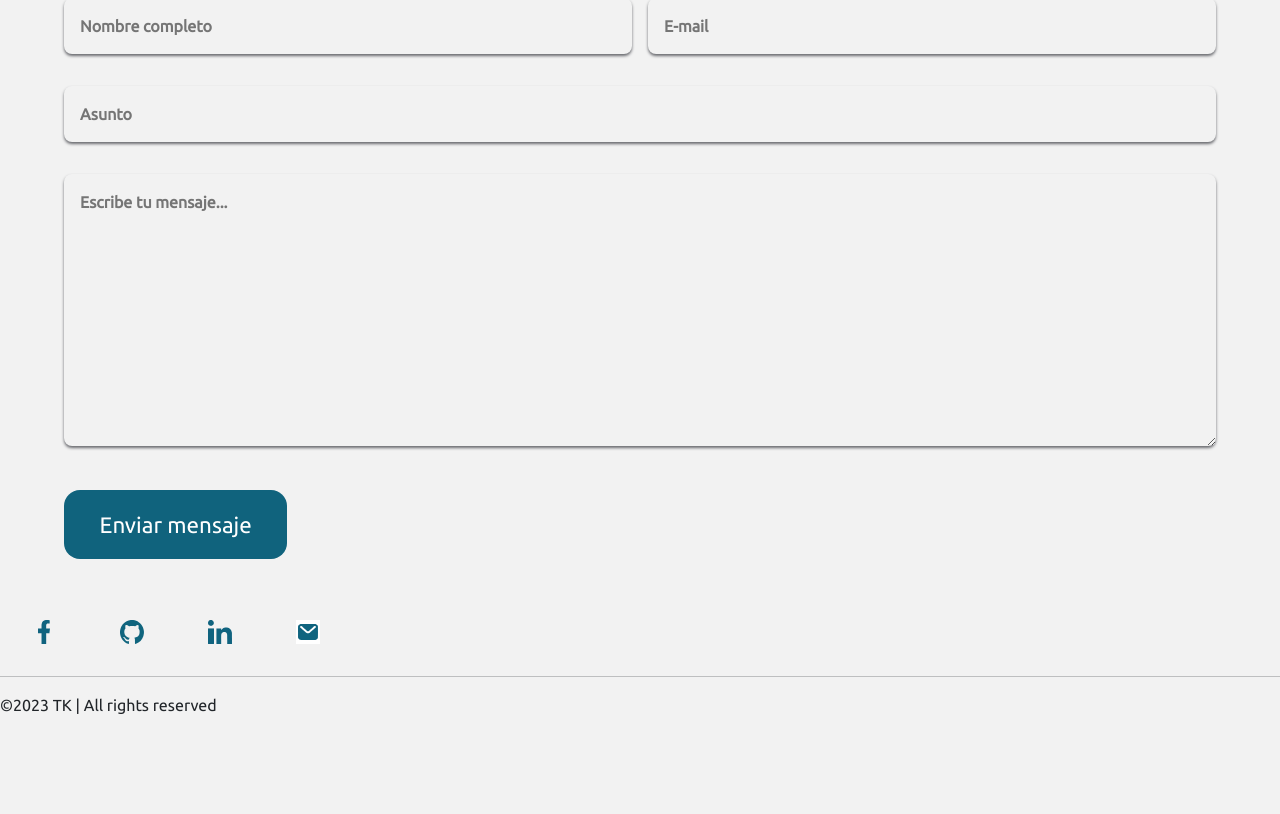
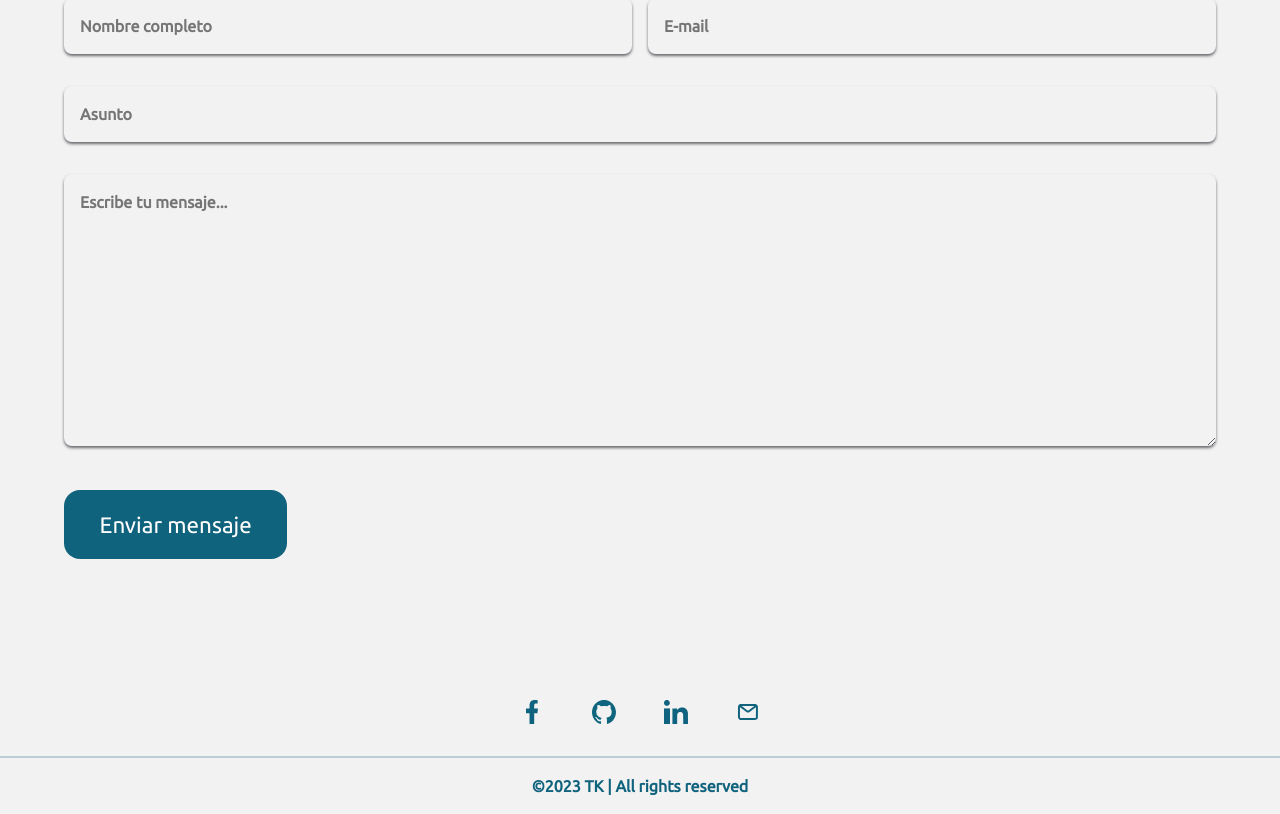
Before and after one commit to valentinpate/portfolio-react, a React (Create React App) app: page / in a window 1280 px wide. Shown: the part 2430-3244 px from the top of the page. Before the commit the page ends 3163 px from the top, so only its background shows below. Built offline with nearby package versions, Linux system fonts and the light colour scheme.

Commit message:
primeras pruebas modo oscuro

```diff
--- a/public/index.html
+++ b/public/index.html
@@ -12,6 +12,7 @@
     <link rel="apple-touch-icon" href="%PUBLIC_URL%/logo192.png" />
     <link rel="manifest" href="%PUBLIC_URL%/manifest.json" />
     <link href="https://cdn.jsdelivr.net/npm/bootstrap@5.3.0/dist/css/bootstrap.min.css" rel="stylesheet" integrity="sha384-9ndCyUaIbzAi2FUVXJi0CjmCapSmO7SnpJef0486qhLnuZ2cdeRhO02iuK6FUUVM" crossorigin="anonymous">
+    <!-- <link rel="stylesheet" href="https://cdn.jsdelivr.net/npm/bootstrap-icons@1.10.5/font/bootstrap-icons.css"> -->
     <title>PATE - Portfolio React</title>
   </head>
   <body>
--- a/src/App.jsx
+++ b/src/App.jsx
@@ -1,3 +1,4 @@
+import React, { useState } from "react";
 import './App.css';
 import {Header, LightButton, Intro, AboutMe, ProgrammingLanguagesImg, Experience, Projects, Contact, Footer} from "./components"
 
--- a/src/components/Footer/Footer.css
+++ b/src/components/Footer/Footer.css
@@ -1,6 +1,27 @@
 .FooterContainer img{
     width:1.5em;
-    margin: 1em 2em;
+    margin: 1em 1.5em;
+}
+
+.FooterContainer hr{
+    border:1px solid #10637D;
+}
+
+.FooterContainer p{
+    font-weight:900;
+    text-align:center;
+    color:#10637D;
+}
+
+
+.FooterContainer{
+    margin-top:5em;
+}
+
+.FooterLight, .FooterDark{
+    display:flex;
+    flex-direction:column;
+    align-items:center;
 }
 
 .FooterDark{
--- a/src/components/Header/Header.css
+++ b/src/components/Header/Header.css
@@ -37,6 +37,5 @@ header img:hover{
 }
 
 .DarkHeader{
-    display:none;
     background-color:#1c2025;
 }
--- a/src/components/Header/Header.jsx
+++ b/src/components/Header/Header.jsx
@@ -1,19 +1,27 @@
+import React, { useState } from "react";
 import "./Header.css"
+import { LightButton } from "../LightButton/LightButton";
 import {Logo} from "../Logo/Logo"
 import {LogoDark} from "../Logo/LogoDark"
 import {Navbar} from "../Navbar/Navbar"
 
 function Header(){
+    const [modoOscuro, setModoOscuro] = useState(false)
+
+    function oscuro(){
+        setModoOscuro(!modoOscuro)
+    }
+
     return(
         <>
-        <header className="LightHeader">
+        {modoOscuro===false &&<header className="LightHeader">
             <Logo />
             <Navbar />
-        </header>
-        <header className="DarkHeader">
+        </header>}
+        {modoOscuro===true &&<header className="DarkHeader">
             <LogoDark />
             <Navbar />
-        </header>
+        </header>}
         </>
     )
 }
--- a/src/components/LightButton/LightButton.css
+++ b/src/components/LightButton/LightButton.css
@@ -1,11 +1,6 @@
 .Light-Mode label{
     font-weight:900;
     color:#10637D;
-}
-
-.Dark-Mode label{
-    font-weight:900;
-    color:#10F0FC;
 }
 
 .CheckboxContainer{
@@ -20,5 +15,7 @@
 }
 
 .Dark-Mode{
-    display:none;
+    background-color:#1C2025;
+    font-weight:900;
+    color:#10F0FC;
 }
--- a/src/components/LightButton/LightButton.jsx
+++ b/src/components/LightButton/LightButton.jsx
@@ -1,15 +1,20 @@
+import React, { useState } from "react";
 import "./LightButton.css"
 
 function LightButton(){
+
+    const [modoOscuro, setModoOscuro] = useState(false)
+
+    function oscuro(){
+        setModoOscuro(!modoOscuro)
+    }
+
     return(
         <div className="CheckboxContainer" id="ButtonContainer">
             <div className="form-check form-switch Light-Mode">
-                <input className="form-check-input" type="checkbox" id="flexSwitchCheckDefault"></input>
-                <label className="form-check-label" for="flexSwitchCheckDefault">Modo oscuro</label>
-            </div>
-            <div className="form-check form-switch Dark-Mode">
-                <input className="form-check-input" type="checkbox" id="flexSwitchCheckDefault"></input>
-                <label className="form-check-label" for="flexSwitchCheckDefault">Modo oscuro</label>
+                <input className="form-check-input" type="checkbox" id="flexSwitchCheckDefault" onClick={oscuro}></input>
+                {modoOscuro === false && <label className="form-check-label" for="flexSwitchCheckDefault">Modo oscuro</label>}
+                {modoOscuro === true && <label className="form-check-label" for="flexSwitchCheckDefault"><p className="Dark-Mode">Modo oscuro</p></label>}
             </div>
         </div>
     )
```
Also changed, not shown: src/components/FooterDarkImg/mailDark.svg, src/components/FooterImg/mail.svg.
